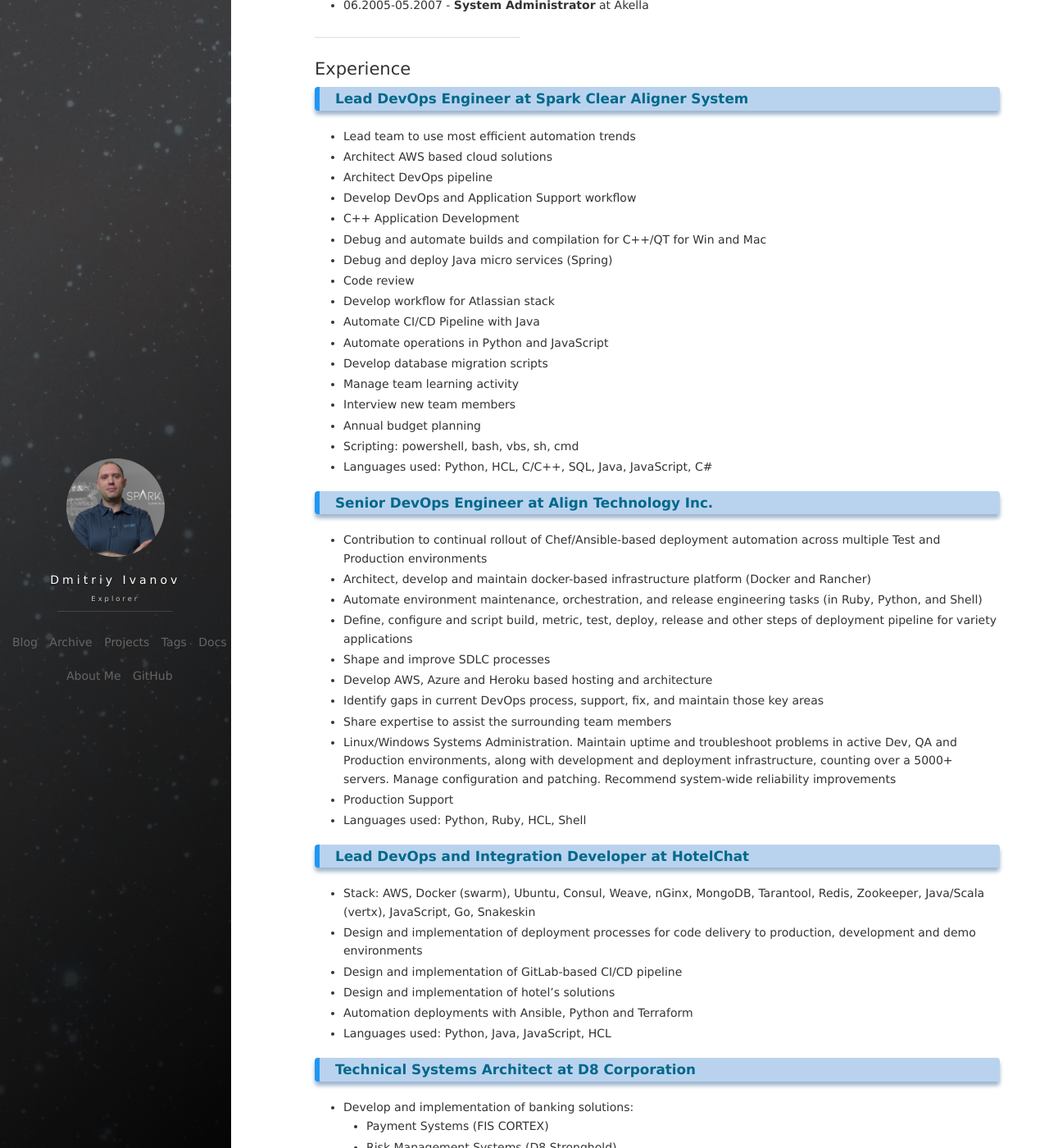
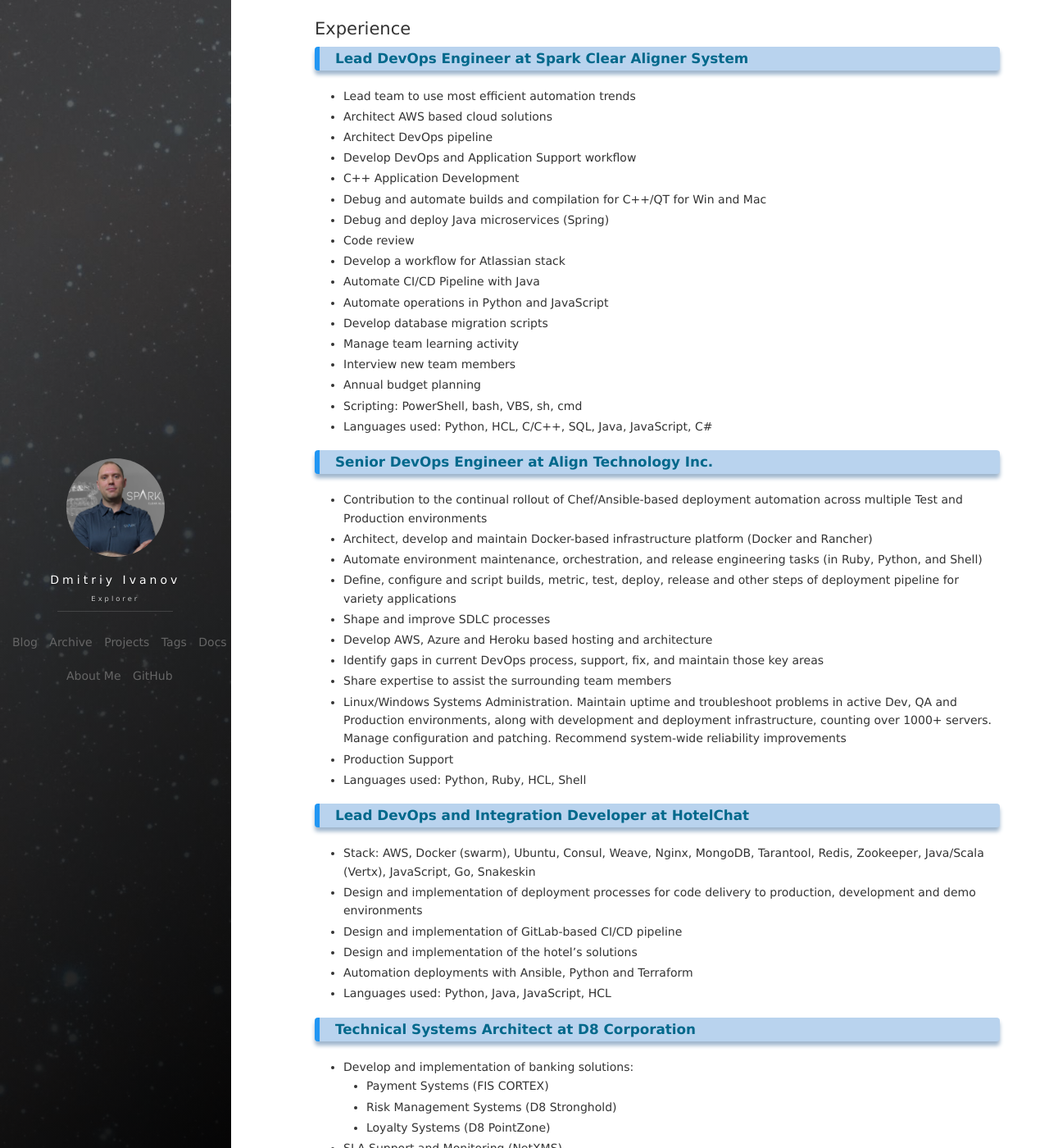
Before and after one commit to d-k-ivanov/d-k-ivanov.github.io, a Jekyll site: the page built from about.md, in a window 1280 px wide and 1400 px high, scrolled down 721 px. Shown: the whole window at 82% size. Built offline with Jekyll 4.4.1, drawn with Linux system fonts in a browser that asks for light colours; nearby versions of some CDN libraries; comment, search, counter and statistics services are not loaded; some of the changed text lies outside the part shown.

Commit message:
Post 2019-12-07-02:52:57

```diff
--- a/about.md
+++ b/about.md
@@ -8,18 +8,18 @@
 
 ## About me
 
-* Experienced engineer with various knowledge of IT and Software Development areas
-* Experienced in Banking, Medical and Enterprise areas from low-level infrastructure perspective to high-level project management
-* Experience to follow and integration compliance guidelines and international standards (e.g. ISO 8583, PCI DSS and HIPAA)
-* My Myers-Briggs personality type is ISFJ
-* Strong time management skills
-* Interested in science, world and humanity.
+I am an experienced engineer with various knowledge in Software Development and Tech field.
+I am quite familiar with banking, medical devices and enterprise areas from low-level infrastructure development to high-level project management.
+I have the experience with various compliance guidelines and international standards (e.g. ISO 8583, PCI DSS and HIPAA).
+My Myers-Briggs personality type is ISFJ.
+In the era of endless information, I've found useful tips and methods for time management and planning everything I can reach.
+My imagination and inspiration belong to our world, humanity, science and technology.
 
 ***
 
 ## Education
 
-* Engineer, Belgorod State Technological University named after V.G. Shukhov
+Engineering degree, Belgorod State Technological University named after V.G. Shukhov
 
 ***
 
@@ -45,38 +45,38 @@
 * Develop DevOps and Application Support workflow
 * C++ Application Development
 * Debug and automate builds and compilation for C++/QT for Win and Mac
-* Debug and deploy Java micro services (Spring)
+* Debug and deploy Java microservices (Spring)
 * Code review
-* Develop workflow for Atlassian stack
+* Develop a workflow for Atlassian stack
 * Automate CI/CD Pipeline with Java
 * Automate operations in Python and JavaScript
 * Develop database migration scripts
 * Manage team learning activity
 * Interview new team members
 * Annual budget planning
-* Scripting: powershell, bash, vbs, sh, cmd
+* Scripting: PowerShell, bash, VBS, sh, cmd
 * Languages used: Python, HCL, C/C++, SQL, Java, JavaScript, C#
 
 ### [**Senior DevOps Engineer at Align Technology Inc.**](https://aligntech.com)
 
-* Contribution to continual rollout of Chef/Ansible-based deployment automation across multiple Test and Production environments
-* Architect, develop and maintain docker-based infrastructure platform (Docker and Rancher)
+* Contribution to the continual rollout of Chef/Ansible-based deployment automation across multiple Test and Production environments
+* Architect, develop and maintain Docker-based infrastructure platform (Docker and Rancher)
 * Automate environment maintenance, orchestration, and release engineering tasks (in Ruby, Python, and Shell)
-* Define, configure and script build, metric, test, deploy, release and other steps of deployment pipeline for variety applications
+* Define, configure and script builds, metric, test, deploy, release and other steps of deployment pipeline for variety applications
 * Shape and improve SDLC processes
 * Develop AWS, Azure and Heroku based hosting and architecture
 * Identify gaps in current DevOps process, support, fix, and maintain those key areas
 * Share expertise to assist the surrounding team members
-* Linux/Windows Systems Administration. Maintain uptime and troubleshoot problems in active Dev, QA and Production environments, along with development and deployment infrastructure, counting over a 5000+ servers. Manage configuration and patching. Recommend system-wide reliability improvements
+* Linux/Windows Systems Administration. Maintain uptime and troubleshoot problems in active Dev, QA and Production environments, along with development and deployment infrastructure, counting over 1000+ servers. Manage configuration and patching. Recommend system-wide reliability improvements
 * Production Support
 * Languages used: Python, Ruby, HCL, Shell
 
 ### [**Lead DevOps and Integration Developer at HotelChat**](http://hotelchat.me)
 
-* Stack: AWS, Docker (swarm), Ubuntu, Consul, Weave, nGinx, MongoDB, Tarantool, Redis, Zookeeper, Java/Scala (vertx), JavaScript, Go, Snakeskin
+* Stack: AWS, Docker (swarm), Ubuntu, Consul, Weave, Nginx, MongoDB, Tarantool, Redis, Zookeeper, Java/Scala (Vertx), JavaScript, Go, Snakeskin
 * Design and implementation of deployment processes for code delivery to production, development and demo environments
 * Design and implementation of GitLab-based CI/CD pipeline
-* Design and implementation of hotel's solutions
+* Design and implementation of the hotel's solutions
 * Automation deployments with Ansible, Python and Terraform
 * Languages used: Python, Java, JavaScript, HCL
 
@@ -116,7 +116,7 @@
 ### [**System Administrator at Akella**](http://akella.ru)
 
 * Administration of Windows services and FreeBSD gateways administration
-* Design and implementation of bug-track system
+* Design and implementation of the bug-track system
 * Installation of CCTV
 * Languages used: Batch, VBS
 
```
Also changed, not shown: other parts of about.md (+1 -1 lines).
